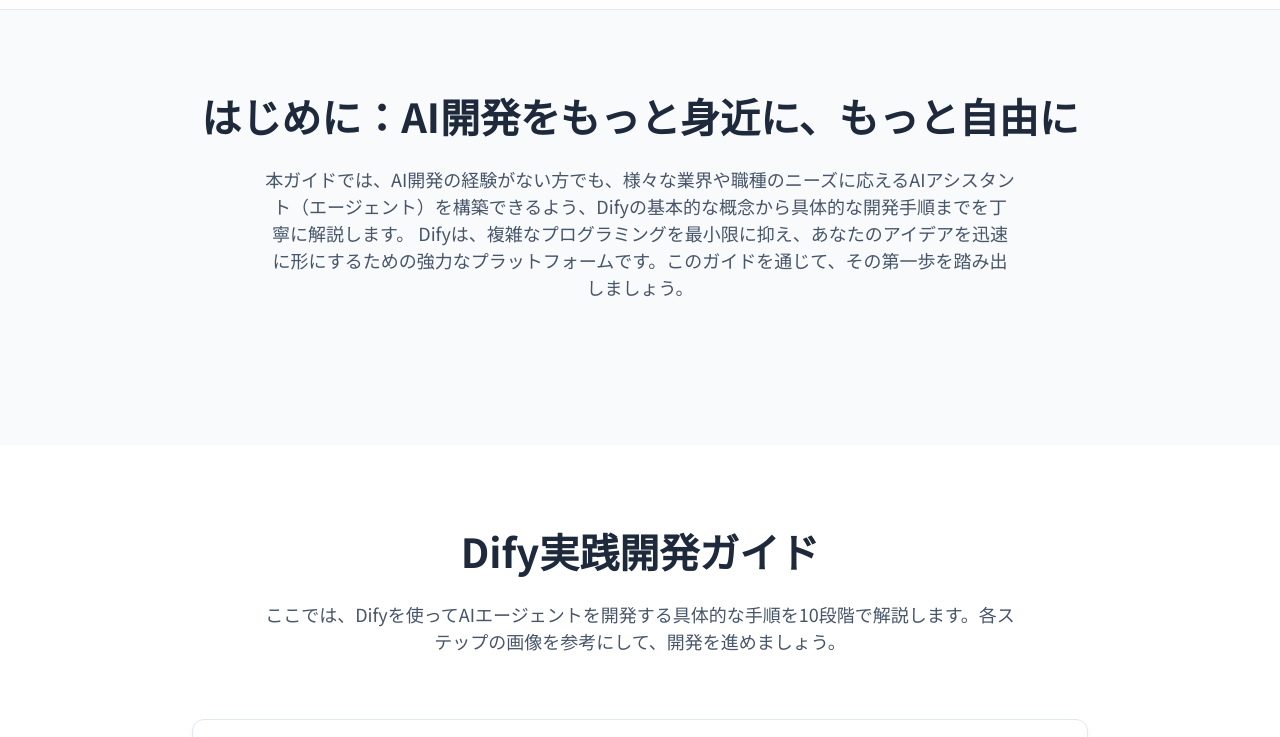
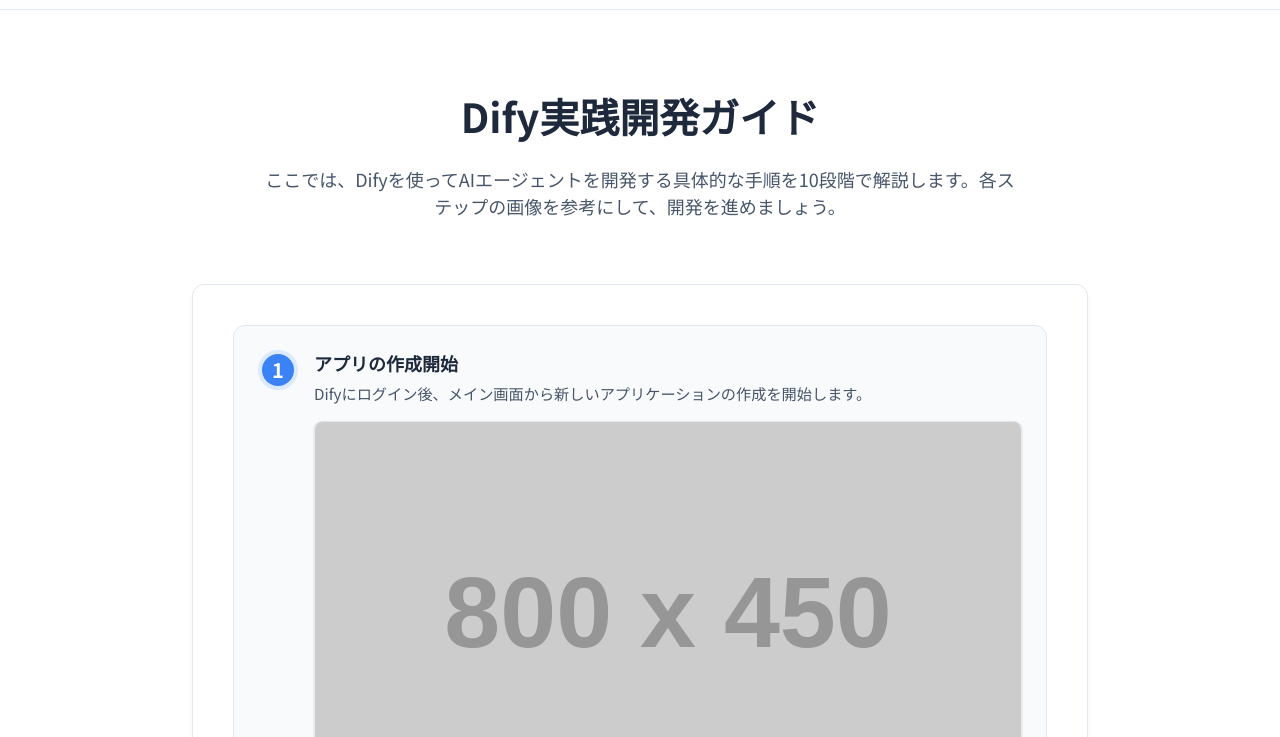
Before and after one commit to e1735151/KamomoDify, a plain HTML site: page howtouse.html in a window 1280 px wide. Shown: the part 63-800 px from the top of the page. Drawn offline with nearby package versions, Linux system fonts and the light colour scheme; placeholder pictures from the web are drawn by us.

Commit message:
Update howtouse.html

```diff
--- a/howtouse.html
+++ b/howtouse.html
@@ -45,19 +45,6 @@
     </header>
 
     <main>
-
-
-      <section id="introduction" class="py-20 px-6 scroll-reveal">
-        <div class="container mx-auto max-w-4xl">
-          <h2 class="section-title">
-            はじめに：AI開発をもっと身近に、もっと自由に
-          </h2>
-          <p class="section-subtitle">
-            本ガイドでは、AI開発の経験がない方でも、様々な業界や職種のニーズに応えるAIアシスタント（エージェント）を構築できるよう、Difyの基本的な概念から具体的な開発手順までを丁寧に解説します。
-            Difyは、複雑なプログラミングを最小限に抑え、あなたのアイデアを迅速に形にするための強力なプラットフォームです。このガイドを通じて、その第一歩を踏み出しましょう。
-          </p>
-        </div>
-      </section>
 
       <section id="how-to-build" class="py-20 px-6 bg-white scroll-reveal">
         <div class="container mx-auto">
```
